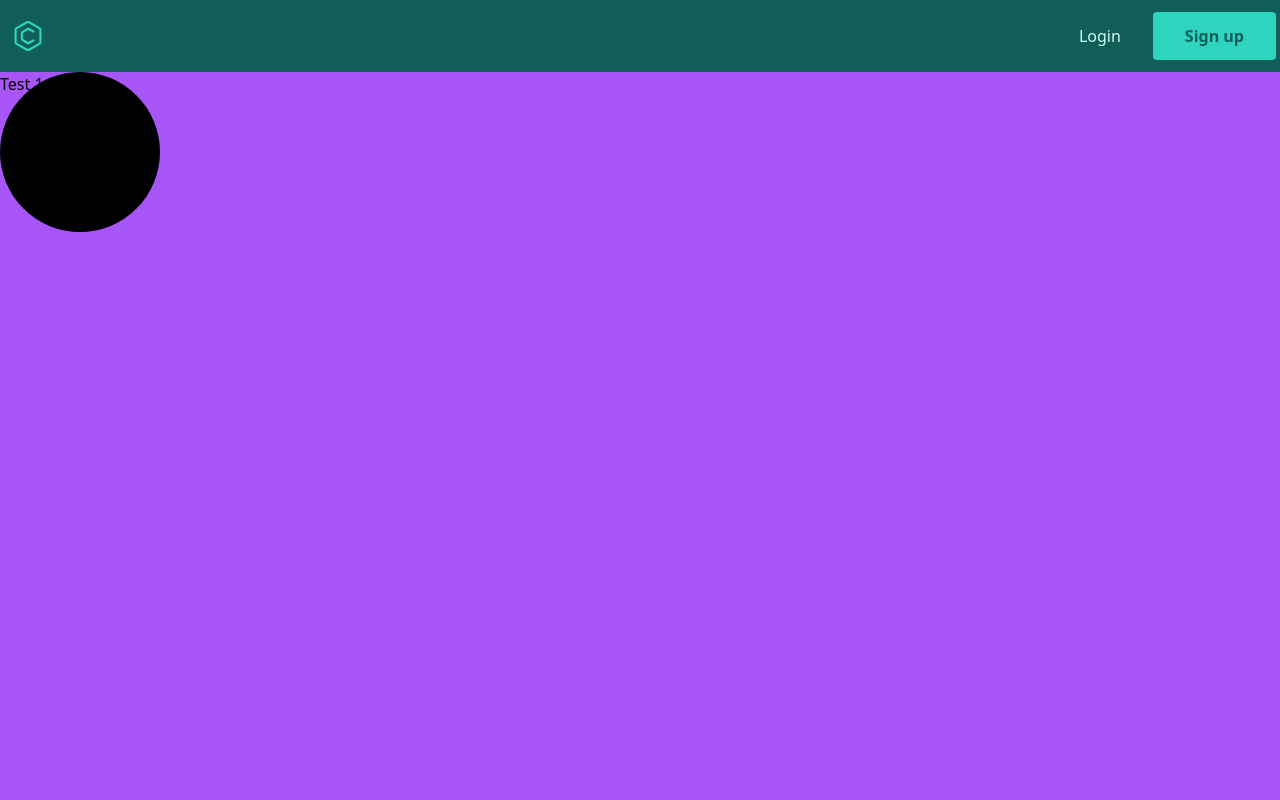
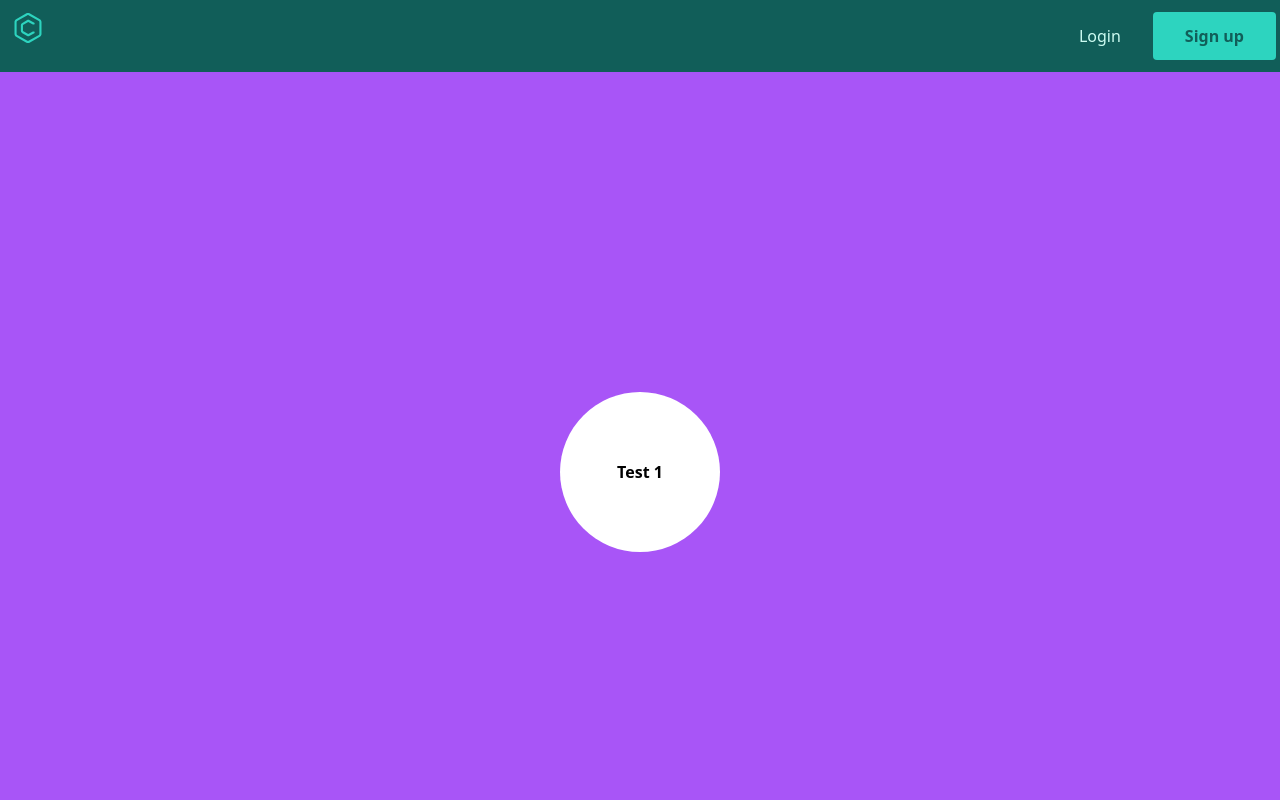
Before and after one commit to Lusanco/PalitasPR, a Svelte app in the folder frontend/: page /test in a window 1280 px wide. Shown: the top 800 px of the page. Built offline with nearby package versions, Linux system fonts and the light colour scheme.

Commit message:
checkpoint - way more work needed than anticipated, next step, re-organize tasks before continue.

```diff
--- a/frontend/src/components/Link.svelte
+++ b/frontend/src/components/Link.svelte
@@ -2,16 +2,16 @@
 <script>
   import { link } from "svelte-routing";
 
-  export let linkNAME;
-  export let classLIST;
+  export let name;
+  export let twcss;
   export let href;
 </script>
 
 <!-- Link Start -->
-<li class={"list-none " + classLIST}>
-  <a rel="noopener noreferrer" use:link {href}
-    >{linkNAME}
+<a rel="noopener noreferrer" use:link {href}
+  ><li class={"list-none " + twcss}>
+    {name}
     <slot />
-  </a>
-</li>
+  </li>
+</a>
 <!-- Link End -->
--- a/frontend/src/components/List.svelte
+++ b/frontend/src/components/List.svelte
@@ -10,7 +10,7 @@
 <!-- List Start -->
 <ul class={classUL}>
   {#each Object.entries(linksARRAY) as [key, value]}
-    <Link linkNAME={key} classLIST={classLINKS[key]} href={value} />
+    <Link name={key} twcss={classLINKS[key]} href={value} />
   {/each}
 </ul>
 <!-- List End -->
--- a/frontend/src/layouts/Header.svelte
+++ b/frontend/src/layouts/Header.svelte
@@ -11,7 +11,7 @@
 <!-- Header Start -->
 <header class="hidden p-1 text-teal-100 bg-teal-800 md:flex">
   <div class="container flex justify-between h-16 mx-auto">
-    <Link linkNAME="" classLIST="flex items-center p-2" href="/">
+    <Link name="" twcss="flex items-center p-2" href="/">
       <svg
         xmlns="http://www.w3.org/2000/svg"
         fill="currentColor"
@@ -24,14 +24,10 @@
     </Link>
 
     <div class="flex items-center">
+      <Link name="Login" twcss="self-center px-8 py-3 rounded" href="/login" />
       <Link
-        linkNAME="Login"
-        classLIST="self-center px-8 py-3 rounded"
-        href="/login"
-      />
-      <Link
-        linkNAME="Sign up"
-        classLIST="self-center px-8 py-3 font-semibold text-teal-800 bg-teal-400 rounded"
+        name="Sign up"
+        twcss="self-center px-8 py-3 font-semibold text-teal-800 bg-teal-400 rounded"
         href="/signup"
       />
     </div>
--- a/frontend/src/routes/Dashboard.svelte
+++ b/frontend/src/routes/Dashboard.svelte
@@ -1,11 +1,11 @@
 <script>
   import Link from "../components/Link.svelte";
+  let twcss =
+    "w-40 h-40 rounded-full bg-white flex flex-col justify-center items-center font-bold";
 </script>
 
-<div class="w-full h-full min-h-screen bg-purple-500">
-  <Link
-    linkNAME={"Test 1"}
-    classLIST={"bg-black w-40 h-40 rounded-full"}
-    href={"/"}
-  ></Link>
+<div
+  class="flex flex-col items-center justify-center w-full h-full min-h-screen m-auto bg-purple-500"
+>
+  <Link name={"Test 1"} {twcss} href={"/"}></Link>
 </div>
```
